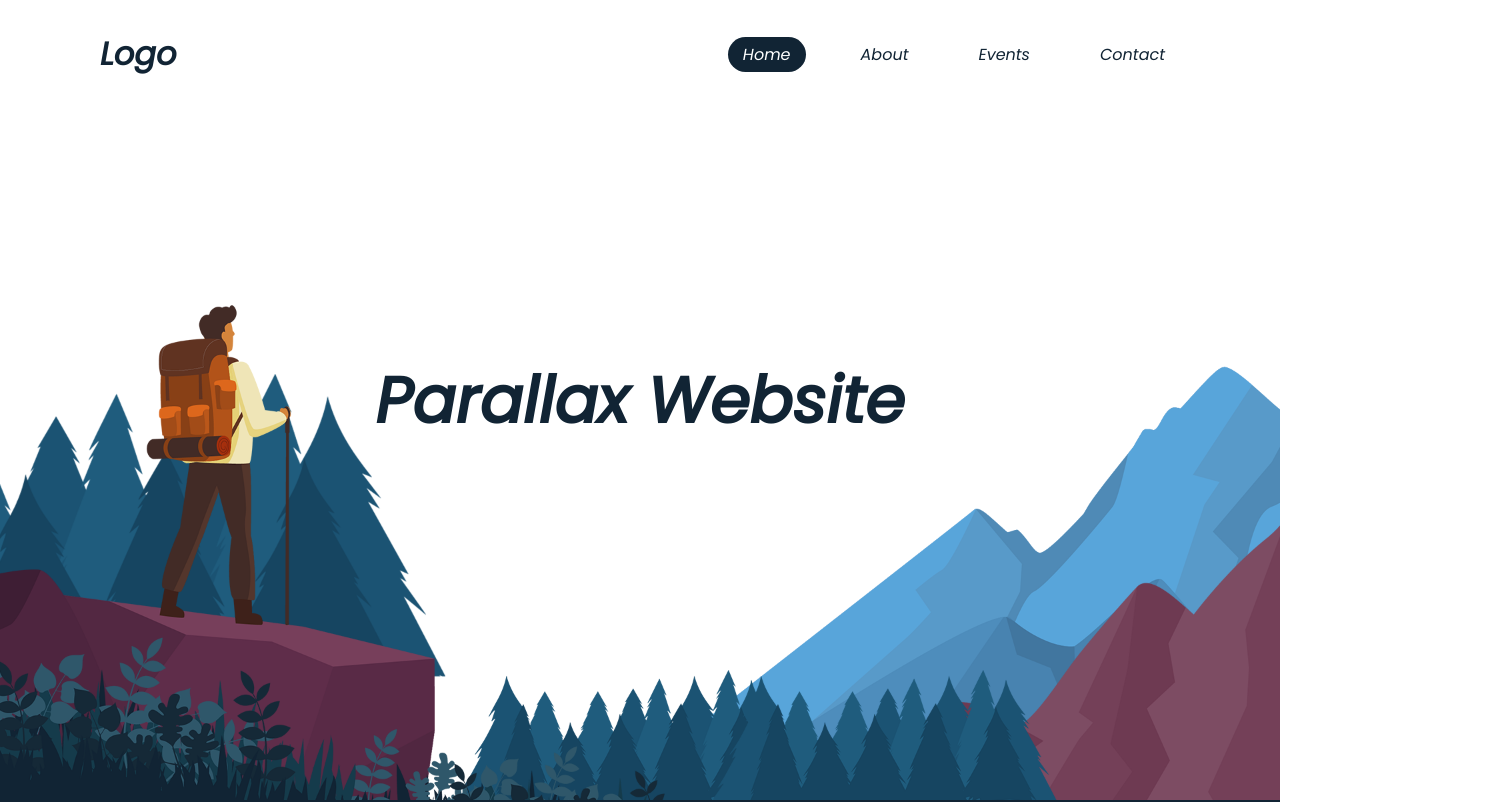
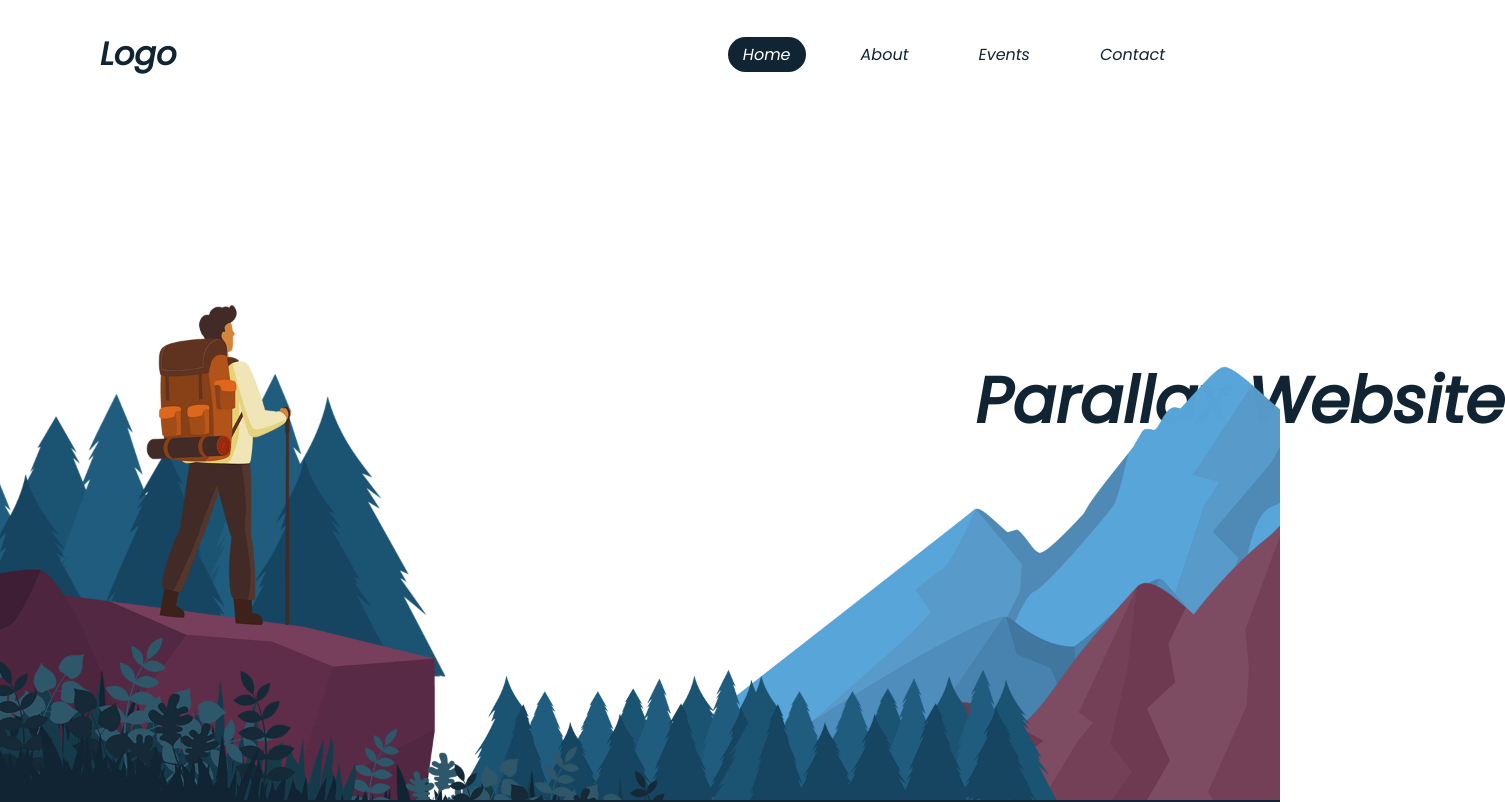
Before and after one commit to DariaSibova/Parallax, a plain HTML site: page index.html in a window 1280 px wide. Shown: the top 802 px of the page, 1505 px wide, since content can reach past the window. Drawn offline with nearby package versions, Linux system fonts and the light colour scheme.

Commit message:
1 file modified

```diff
--- a/index.html
+++ b/index.html
@@ -92,6 +92,12 @@
     },
     x: -50,
   })
+  gsap.from("#text",{
+    scrollTrigger :{
+      scrub: true
+    },
+    x: 600,
+  })
 </script>
   </body>
 </html>
```
